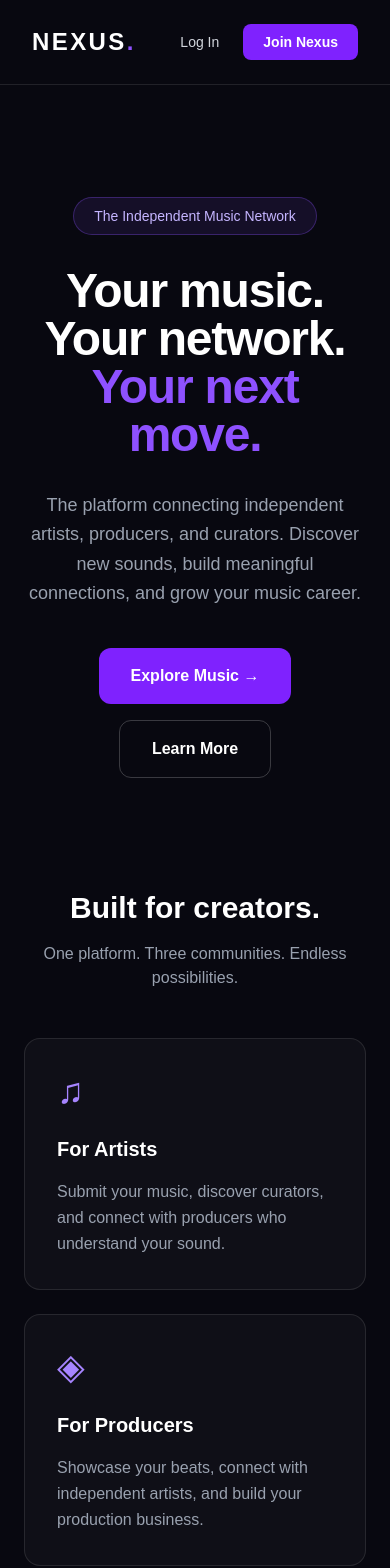
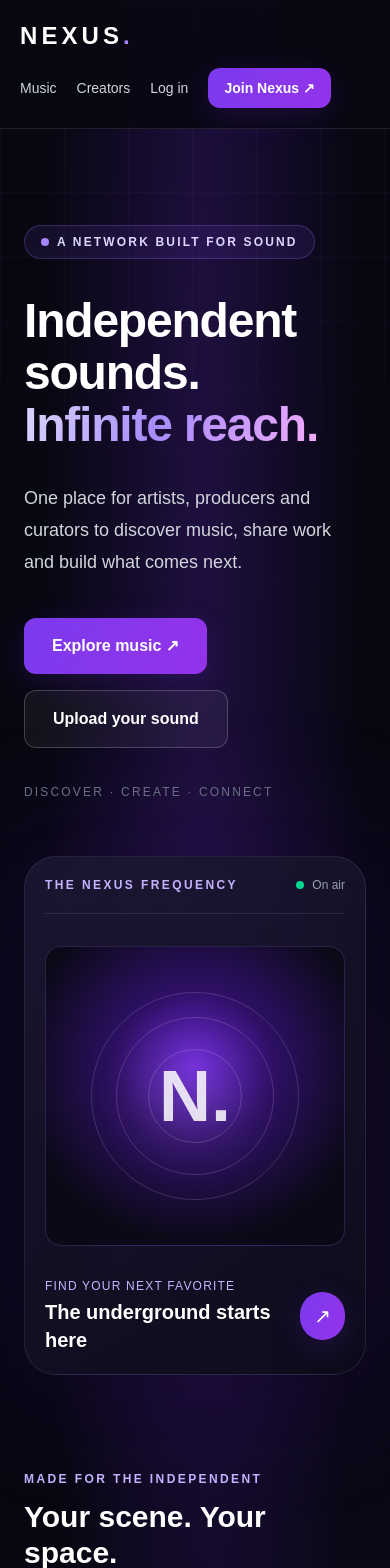
Before and after one commit to TSS-007/Nexus_Music, a Next.js app in the folder web/: page / in a window 390 px wide. Shown: the top 1568 px of the page. Built offline with nearby package versions, Linux system fonts and the light colour scheme.

Commit message:
Redesign homepage with immersive responsive hero, music artwork and interactive creator pathways

```diff
--- a/web/src/app/page.tsx
+++ b/web/src/app/page.tsx
@@ -1,141 +1,58 @@
 import Link from "next/link";
-
-const features = [
-  {
-    icon: "♫",
-    title: "For Artists",
-    description:
-      "Submit your music, discover curators, and connect with producers who understand your sound.",
-  },
-  {
-    icon: "◈",
-    title: "For Producers",
-    description:
-      "Showcase your beats, connect with independent artists, and build your production business.",
-  },
-  {
-    icon: "◎",
-    title: "For Curators",
-    description:
-      "Discover emerging talent, review submissions, and build your reputation as a music curator.",
-  },
+const paths = [
+  { number:"01", icon:"♫", title:"Artists", description:"Release your sound. Find collaborators and get your music heard.", href:"/music", action:"Explore music" },
+  { number:"02", icon:"◈", title:"Producers", description:"Share your beats. Build relationships with the artists who need your sound.", href:"/upload", action:"Upload a beat" },
+  { number:"03", icon:"◎", title:"Curators", description:"Find new voices and connect with independent talent.", href:"/discover", action:"Discover creators" },
 ];
-
 export default function Home() {
-  return (
-    <main className="min-h-screen bg-[#080810] text-white">
-      <nav className="flex items-center justify-between border-b border-white/10 px-8 py-6">
-        <div className="text-2xl font-black tracking-widest">
-          NEXUS<span className="text-violet-500">.</span>
+  return <main className="relative min-h-screen overflow-hidden bg-[#070711] text-white">
+    <div aria-hidden className="nexus-glow pointer-events-none absolute inset-0" />
+    <div aria-hidden className="nexus-grid pointer-events-none absolute inset-x-0 top-0 h-[850px]" />
+    <div className="relative">
+      <header className="sticky top-0 z-30 border-b border-white/10 bg-[#080810]/85 backdrop-blur-xl">
+        <nav className="mx-auto flex max-w-7xl flex-wrap items-center justify-between gap-4 px-5 py-5 sm:px-8" aria-label="Main navigation">
+          <Link href="/" className="text-2xl font-black tracking-[.17em]">NEXUS<span className="text-violet-400">.</span></Link>
+          <div className="flex flex-wrap items-center gap-x-5 gap-y-3 text-sm sm:gap-x-7">
+            <Link href="/music" className="text-gray-300 transition hover:text-violet-300">Music</Link>
+            <Link href="/discover" className="text-gray-300 transition hover:text-violet-300">Creators</Link>
+            <Link href="/dashboard" className="hidden text-gray-300 transition hover:text-violet-300 sm:inline">Dashboard</Link>
+            <Link href="/login" className="text-gray-300 transition hover:text-white">Log in</Link>
+            <Link href="/signup" className="nexus-cta rounded-xl px-4 py-2.5 font-semibold">Join Nexus ↗</Link>
+          </div>
+        </nav>
+      </header>
+      <section className="mx-auto grid max-w-7xl items-center gap-14 px-6 pb-24 pt-24 lg:grid-cols-[1.15fr_.85fr] lg:pb-36 lg:pt-32">
+        <div className="nexus-reveal">
+          <span className="inline-flex items-center gap-2 rounded-full border border-violet-400/25 bg-violet-500/10 px-4 py-2 text-xs font-semibold uppercase tracking-[.18em] text-violet-200"><span className="h-2 w-2 rounded-full bg-violet-400" /> A network built for sound</span>
+          <h1 className="mt-9 text-5xl font-black leading-[1.08] tracking-tight sm:text-7xl xl:text-[5.7rem]">Independent<br />sounds.<br /><span className="nexus-gradient-text">Infinite reach.</span></h1>
+          <p className="mt-8 max-w-xl text-lg leading-8 text-gray-300">One place for artists, producers and curators to discover music, share work and build what comes next.</p>
+          <div className="mt-10 flex flex-wrap gap-4">
+            <Link href="/music" className="nexus-cta rounded-xl px-7 py-4 font-bold">Explore music <span aria-hidden>↗</span></Link>
+            <Link href="/upload" className="rounded-xl border border-white/20 bg-white/5 px-7 py-4 font-semibold transition hover:-translate-y-0.5 hover:border-violet-400/60 hover:bg-white/10">Upload your sound</Link>
+          </div>
+          <p className="mt-9 text-xs uppercase tracking-[.18em] text-gray-500">Discover · Create · Connect</p>
         </div>
-
-        <div className="flex items-center gap-6">
-          <a
-            href="#features"
-            className="hidden text-sm text-gray-400 hover:text-white sm:block"
-          >
-            Explore
-          </a>
-
-          <Link href="/discover" className="hidden text-sm text-gray-300 transition hover:text-white sm:block">Creators</Link>
-          <Link href="/music" className="hidden text-sm text-gray-300 transition hover:text-white sm:block">Music</Link>
-          <Link href="/login" className="text-sm text-gray-300 transition hover:text-white">Log In</Link>
-          <Link href="/signup" className="rounded-lg bg-violet-600 px-5 py-2 text-sm font-semibold transition hover:-translate-y-0.5 hover:bg-violet-500">Join Nexus</Link>
-        </div>
-      </nav>
-
-      {/* Hero */}
-      <section className="mx-auto max-w-6xl px-6 py-28 text-center">
-        <div className="mb-8 inline-block rounded-full border border-violet-500/30 bg-violet-500/10 px-5 py-2 text-sm text-violet-300">
-          The Independent Music Network
-        </div>
-
-        <h1 className="mx-auto max-w-4xl text-5xl font-black tracking-tight sm:text-7xl">
-          Your music.
-          <br />
-          Your network.
-          <br />
-          <span className="text-violet-500">Your next move.</span>
-        </h1>
-
-        <p className="mx-auto mt-8 max-w-2xl text-lg leading-relaxed text-gray-400">
-          The platform connecting independent artists, producers, and
-          curators. Discover new sounds, build meaningful connections,
-          and grow your music career.
-        </p>
-
-        <div className="mt-10 flex flex-wrap justify-center gap-4">
-          <a
-            href="/music"
-            className="rounded-xl bg-violet-600 px-8 py-4 font-semibold transition hover:-translate-y-1 hover:bg-violet-500"
-          >
-            Explore Music →
-          </a>
-
-          <a
-            href="#about"
-            className="rounded-xl border border-white/20 px-8 py-4 font-semibold transition hover:bg-white/10"
-          >
-            Learn More
-          </a>
+        <div className="nexus-reveal-delay relative mx-auto w-full max-w-lg">
+          <div className="absolute -inset-6 rounded-[3rem] bg-violet-600/10 blur-3xl" />
+          <div className="nexus-panel relative overflow-hidden rounded-[2rem] p-5 sm:p-7">
+            <div className="flex items-center justify-between border-b border-white/10 pb-5"><span className="text-xs font-bold uppercase tracking-[.2em] text-violet-300">The Nexus frequency</span><span className="flex items-center gap-2 text-xs text-gray-400"><span className="h-2 w-2 rounded-full bg-emerald-400" /> On air</span></div>
+            <div className="my-8 flex aspect-square items-center justify-center overflow-hidden rounded-2xl border border-violet-400/20 bg-[radial-gradient(circle_at_50%_40%,#6d28d9_0%,#2e1065_33%,#0b0917_75%)]">
+              <div aria-hidden className="relative flex h-52 w-52 items-center justify-center rounded-full border border-violet-300/20 sm:h-64 sm:w-64">
+                <div className="absolute inset-6 rounded-full border border-fuchsia-300/20" />
+                <div className="absolute inset-14 rounded-full border border-violet-200/20" />
+                <span className="text-7xl font-black text-white/85 drop-shadow-[0_0_35px_rgba(216,180,254,.8)]">N.</span>
+              </div>
+            </div>
+            <div className="flex items-center justify-between"><div><p className="text-xs uppercase tracking-widest text-violet-300">Find your next favorite</p><p className="mt-1 text-xl font-bold">The underground starts here</p></div><Link href="/music" aria-label="Browse music" className="nexus-cta flex h-12 w-12 items-center justify-center rounded-full text-xl">↗</Link></div>
+          </div>
         </div>
       </section>
-
-      {/* Features */}
-      <section
-        id="features"
-        className="mx-auto max-w-6xl px-6 pb-28"
-      >
-        <div className="mb-12 text-center">
-          <h2 className="text-3xl font-bold sm:text-4xl">
-            Built for creators.
-          </h2>
-          <p className="mt-4 text-gray-400">
-            One platform. Three communities. Endless possibilities.
-          </p>
-        </div>
-
-        <div className="grid gap-6 md:grid-cols-3">
-          {features.map((feature) => (
-            <div
-              key={feature.title}
-              className="rounded-2xl border border-white/10 bg-white/[0.03] p-8 transition duration-200 hover:-translate-y-1 hover:border-violet-500/50 hover:bg-violet-500/5 hover:shadow-xl hover:shadow-violet-900/10"
-            >
-              <div className="mb-6 text-4xl text-violet-400">
-                {feature.icon}
-              </div>
-
-              <h3 className="mb-4 text-xl font-bold">
-                {feature.title}
-              </h3>
-
-              <p className="leading-relaxed text-gray-400">
-                {feature.description}
-              </p>
-            </div>
-          ))}
-        </div>
+      <section id="features" className="mx-auto max-w-7xl px-6 pb-28">
+        <div className="mb-10 flex flex-wrap items-end justify-between gap-5"><div><p className="text-xs font-bold uppercase tracking-[.2em] text-violet-300">Made for the independent</p><h2 className="mt-3 text-3xl font-black sm:text-5xl">Your scene. Your space.</h2></div><Link href="/discover" className="text-sm font-semibold text-violet-300 transition hover:text-white">Meet the community ↗</Link></div>
+        <div className="grid gap-5 md:grid-cols-3">{paths.map(p => <Link href={p.href} key={p.title} className="nexus-panel nexus-panel-hover group rounded-3xl p-7"><div className="flex items-center justify-between"><span className="text-5xl text-violet-300">{p.icon}</span><span className="text-xs tracking-widest text-gray-500">{p.number} / 03</span></div><h3 className="mt-12 text-2xl font-bold">{p.title}</h3><p className="mt-3 min-h-20 leading-7 text-gray-400">{p.description}</p><span className="mt-7 inline-block text-sm font-semibold text-violet-300 transition group-hover:translate-x-1">{p.action} →</span></Link>)}</div>
       </section>
-
-      {/* About */}
-      <section
-        id="about"
-        className="border-t border-white/10 bg-white/[0.02] px-6 py-20 text-center"
-      >
-        <h2 className="text-3xl font-bold">
-          The future of independent music starts here.
-        </h2>
-
-        <p className="mx-auto mt-6 max-w-2xl text-gray-400">
-          Nexus brings music discovery, collaboration, and creator
-          opportunities together in one connected ecosystem.
-        </p>
-      </section>
-
-      {/* Footer */}
-      <footer className="border-t border-white/10 px-8 py-8 text-center text-sm text-gray-500">
-        © 2026 Nexus Music. Built for independent creators.
-      </footer>
-    </main>
-  );
+      <section className="border-y border-white/10 bg-violet-950/10 px-6 py-20 text-center"><p className="text-xs font-bold uppercase tracking-[.2em] text-violet-300">The next wave is independent</p><h2 className="mx-auto mt-5 max-w-3xl text-3xl font-black leading-tight sm:text-5xl">Good music deserves to be discovered.</h2><p className="mx-auto mt-5 max-w-xl text-gray-400">Upload your tracks, discover new creators and grow your network.</p><Link href="/signup" className="nexus-cta mt-9 inline-block rounded-xl px-7 py-4 font-bold">Create your account ↗</Link></section>
+      <footer className="mx-auto flex max-w-7xl flex-wrap justify-between gap-4 px-6 py-9 text-sm text-gray-500"><span className="font-black tracking-widest text-white">NEXUS<span className="text-violet-400">.</span></span><span>© 2026 Nexus Music · Built for independent creators.</span></footer>
+    </div>
+  </main>;
 }
```
